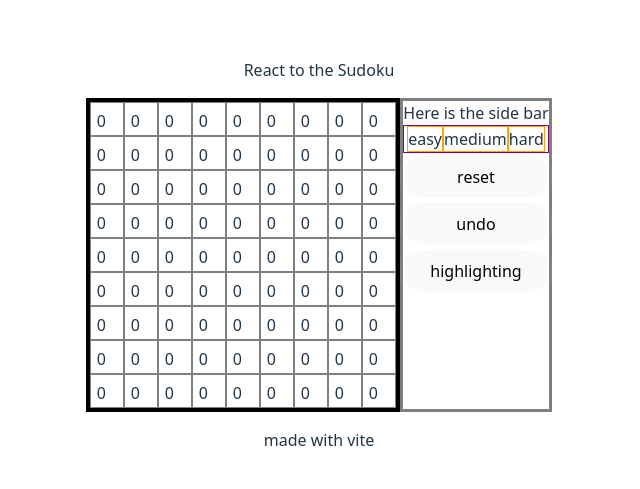
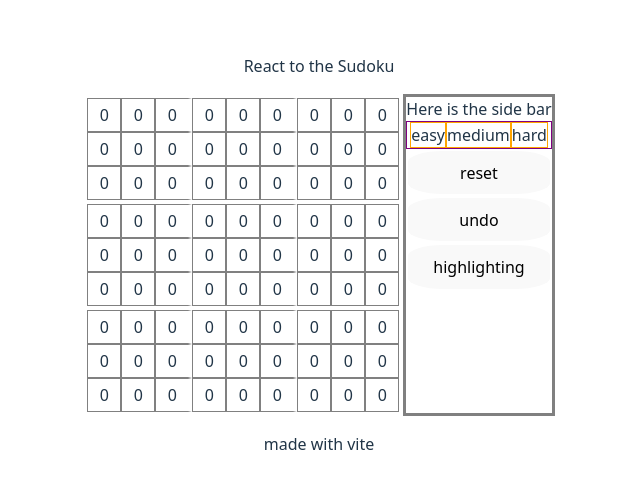
Before and after one commit to cwen13/Sudoku, a React (Vite) app: page / in a window 1280 px wide. Shown: the part 145-634 px from the top of the page, without its empty margins (321-961 px from the left). Built offline with nearby package versions, Linux system fonts and the light colour scheme.

Commit message:
set up some grid display and cell number display

```diff
--- a/src/components/Cell/style.css
+++ b/src/components/Cell/style.css
@@ -2,24 +2,35 @@
   border: 1px solid grey;
   width: 2rem;
   height: 2rem;
-  align-content: center;
+  display: flex;
+  align-items: center;
+  justify-content: center;
+  & .selection {
+    width: 1.5rem;
+    height: 1.5rem;
+    display: flex;
+    align-items: center;
+    justify-content: center;
+
+  }
   &:hover .selection {
     border: 1px dashed red;
   }
-}
 
-.selection {
-    width: 1.5rem;
-    heigth: 1.5rem;
 }
 
 .cell-value {
   width: 1.25rem;
   height: 1.25rem;
+  display: flex;
+  align-items: center;
+  justify-content: center;
+
 }
 
 input {
-  width: 1rem;
-  heigth: 1rem;
+  width: max-content;
+  heigth: max-content;
   border: 0;
+  text-align: center;
 }
--- a/src/components/Grid/style.css
+++ b/src/components/Grid/style.css
@@ -1,5 +1,5 @@
 .grid {
-  border: 4px solid black;
+  border: 4px solid white;
   display: flex;
   flex-direction: column;
 }
@@ -9,16 +9,24 @@
   flex-direction: row;
 }
 
-.highlight .row:hover {
-  background-color: grey;
+/* sections */
+.row:nth-child(3),
+.row:nth-child(6){
+  border-bottom: 0.25rem solid white;
 }
 
-/*
-.highlight:has(.col-1:hover) :nth-child(1) {
-  background-color: white;
+.grid:has(.row > .col-3) .row > .col-3,
+.grid:has(.row > .col-6) .row > .col-6 {
+  border-right: 0.25rem solid white;
 }
-*/
 
+/* row highlighting  */
+.highlight .row:hover {
+  background-color: #aeabab;
+  color: black;
+}
+
+/* column highlighting */
 .highlight:has(.row > .col-1:hover) .row > .col-1,
 .highlight:has(.row > .col-2:hover) .row > .col-2,
 .highlight:has(.row > .col-3:hover) .row > .col-3,
@@ -28,5 +36,6 @@
 .highlight:has(.row > .col-7:hover) .row > .col-7,
 .highlight:has(.row > .col-8:hover) .row > .col-8,
 .highlight:has(.row > .col-9:hover) .row > .col-9 {
-  background-color: red;
+  background-color: #aeabab;
+  color: black
 }
```
Also changed, not shown: 1 other file (tests, documents, lock files or other folders).
